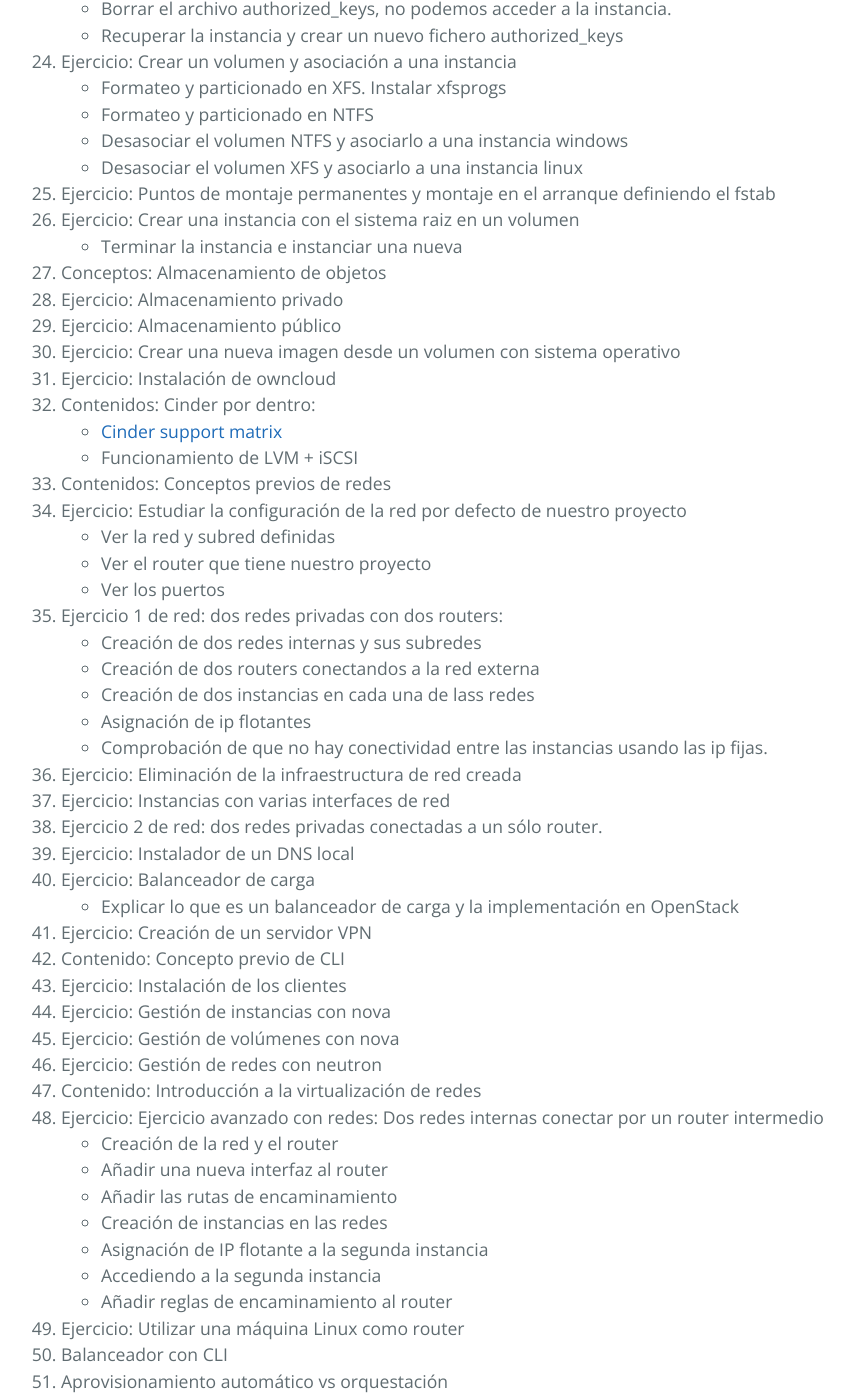
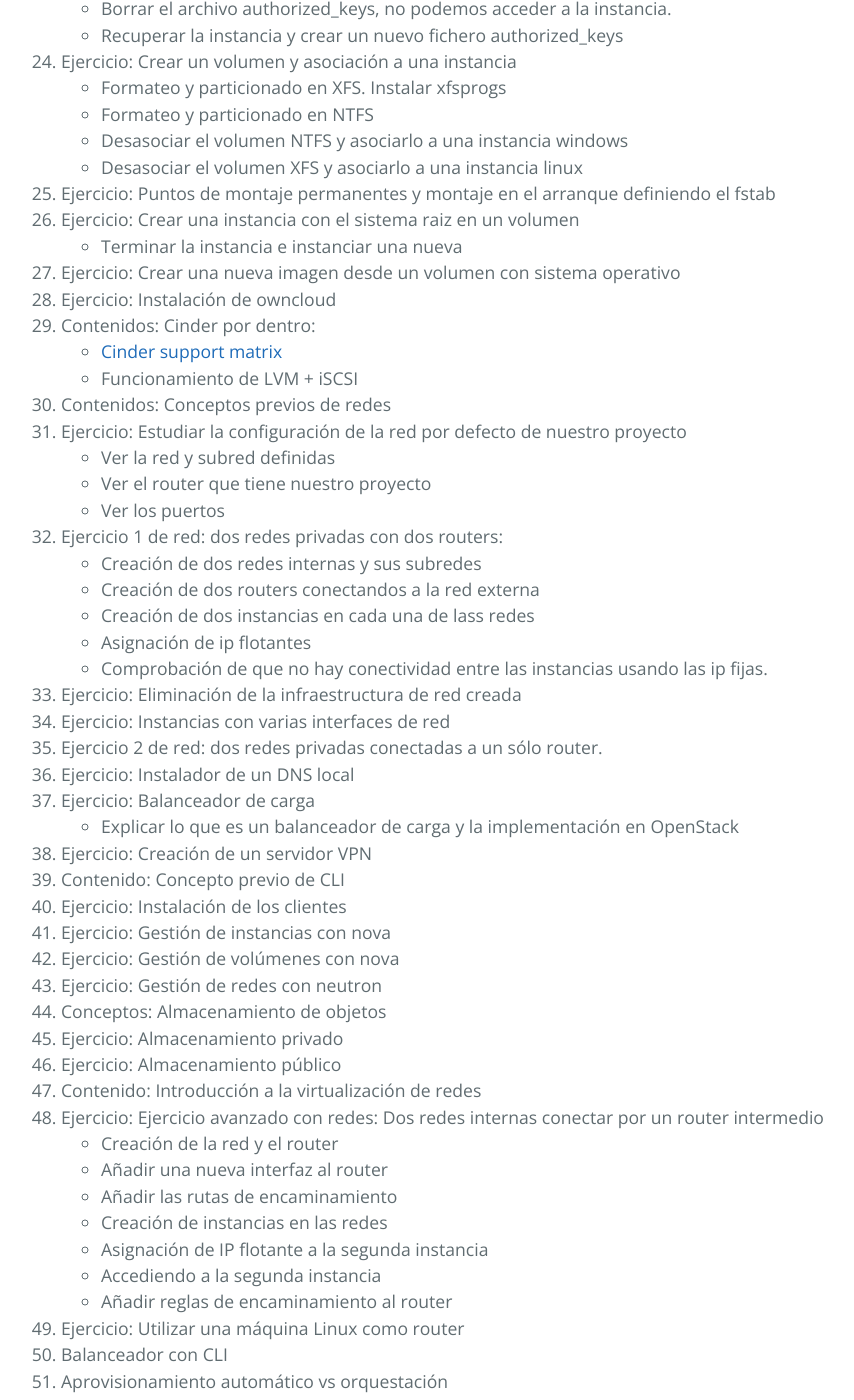
Before and after one commit to iesgn/ow1, a Jekyll site: the page built from curso/sesion.md, in a window 1280 px wide and 1400 px high, scrolled down 2861 px. Shown: the whole window, without its empty margins (203-1057 px from the left). Built offline with Jekyll 4.4.1, drawn with Linux system fonts in a browser that asks for light colours; part of the change alters nothing that is shown.

Commit message:
Modificación

```diff
--- a/curso/sesion.md
+++ b/curso/sesion.md
@@ -81,9 +81,6 @@ tittle: Sesiones online
 1. Ejercicio: Puntos de montaje permanentes y montaje en el arranque definiendo el fstab
 1. Ejercicio: Crear una instancia con el sistema raiz en un volumen
  * Terminar la instancia e instanciar una nueva
-1. Conceptos: Almacenamiento de objetos
-1. Ejercicio: Almacenamiento privado
-1. Ejercicio: Almacenamiento público
 1. Ejercicio: Crear una nueva imagen desde un volumen con sistema operativo
 1. Ejercicio: Instalación de owncloud
 1. Contenidos: Cinder por dentro:
@@ -112,6 +109,9 @@ tittle: Sesiones online
 1. Ejercicio: Gestión de instancias con nova
 1. Ejercicio: Gestión de volúmenes con nova
 1. Ejercicio: Gestión de redes con neutron
+1. Conceptos: Almacenamiento de objetos
+1. Ejercicio: Almacenamiento privado
+1. Ejercicio: Almacenamiento público
 1. Contenido: Introducción a la virtualización de redes
 1. Ejercicio: Ejercicio avanzado con redes: Dos redes internas conectar por un router intermedio
  * Creación de la red y el router
```
